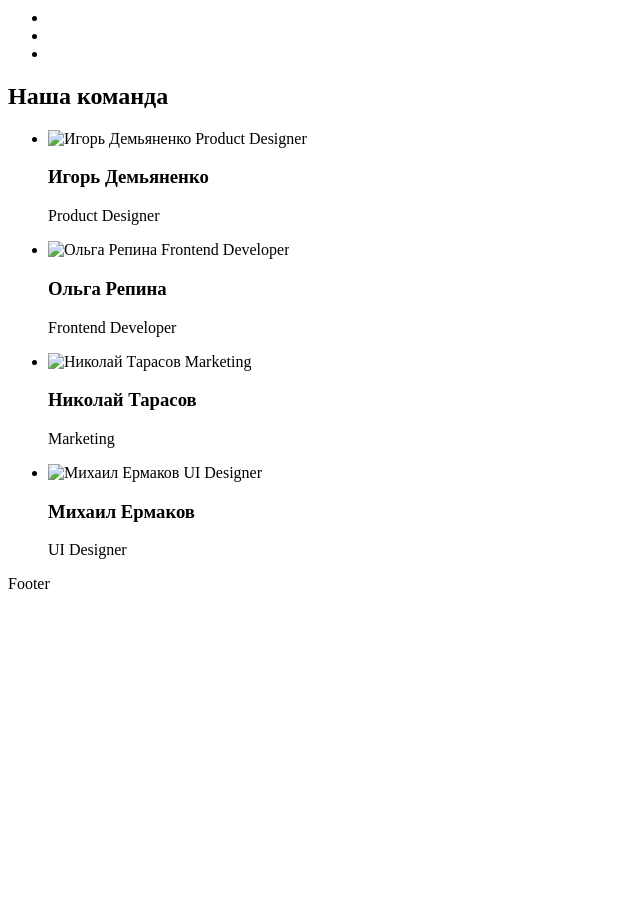
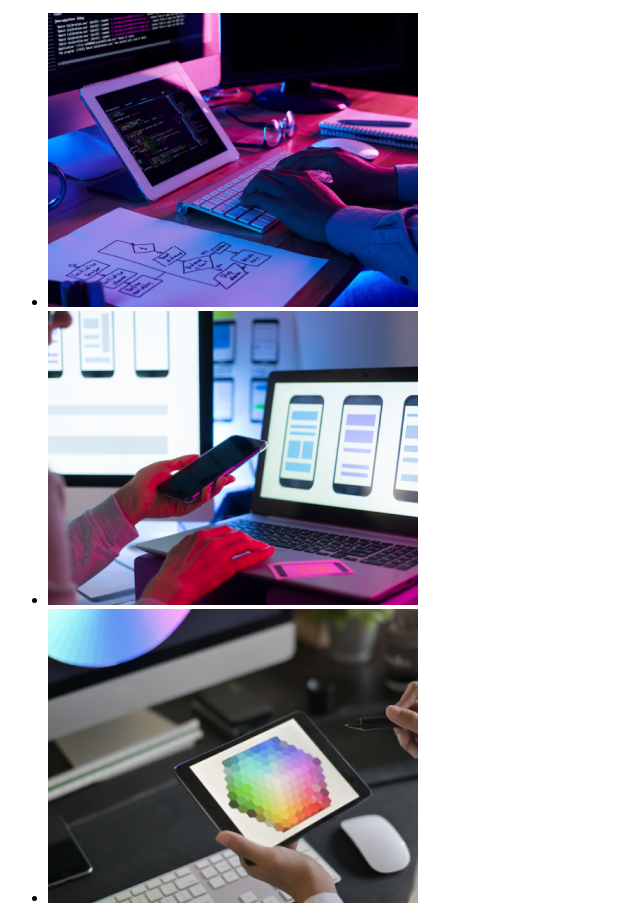
Before and after one commit to David-Dudyk/goit-markup-hw-01, a plain HTML site: page index.html in a window 1280 px wide. Shown: the part 660-1566 px from the top of the page, without its empty margins (0-640 px from the left). Before the commit the page ends 1261 px from the top, so only its background shows below. Drawn offline with Linux system fonts and the light colour scheme; files whose address does not match are found by name.

Commit message:
добавил изображения

```diff
--- a/index.html
+++ b/index.html
@@ -54,24 +54,24 @@
           <!--Чем мы занимаемся-->
         <h2>Чем мы занимаемся</h2>
       <ul>
-          <li><img src="./Image/img.png" alt="" width="370" /> </li>
-          <li><img src="./Image/img1.png" alt="" width="370" /> </li>
-          <li><img src="./Image/img2.png" alt="" width="370" /> </li>
+          <li><img src="./Images/img.png" alt="" width="370" /> </li>
+          <li><img src="./Images/img1.png" alt="" width="370" /> </li>
+          <li><img src="./Images/img2.png" alt="" width="370" /> </li>
       </ul>
     </section>
     <!--Наша команда-->
         <h2>Наша команда</h2>
         <ul>
-            <li><img src="./Image/staff/img.png" alt="Игорь Демьяненко Product Designer" width="270" />
+            <li><img src="./Images/staff/img.png" alt="Игорь Демьяненко Product Designer" width="270" />
             <h3>Игорь Демьяненко</h3>
             <p>Product Designer</p></li>
-            <li><img src="./Image/staff/img1.png" alt="Ольга Репина Frontend Developer" width="270" />
+            <li><img src="./Images/staff/img1.png" alt="Ольга Репина Frontend Developer" width="270" />
             <h3>Ольга Репина</h3>
             <p>Frontend Developer</p></li>
-            <li><img src="./Image/staff/img2.png" alt="Николай Тарасов Marketing" width="270" />
+            <li><img src="./Images/staff/img2.png" alt="Николай Тарасов Marketing" width="270" />
             <h3>Николай Тарасов</h3>
             <p>Marketing</p></li>
-            <li><img src="./Image/staff/img3.png" alt="Михаил Ермаков UI Designer" width="270" />
+            <li><img src="./Images/staff/img3.png" alt="Михаил Ермаков UI Designer" width="270" />
             <h3>Михаил Ермаков</h3>
             <p>UI Designer</p></li>
          </ul>
```
Also changed, not shown: finger/Vector.svg (added), images/img.png (added), images/img1.png (added), images/img2.png (added), images/staff/img.png (added), images/staff/img1.png (added), images/staff/img2.png (added), images/staff/img3.png (added).
